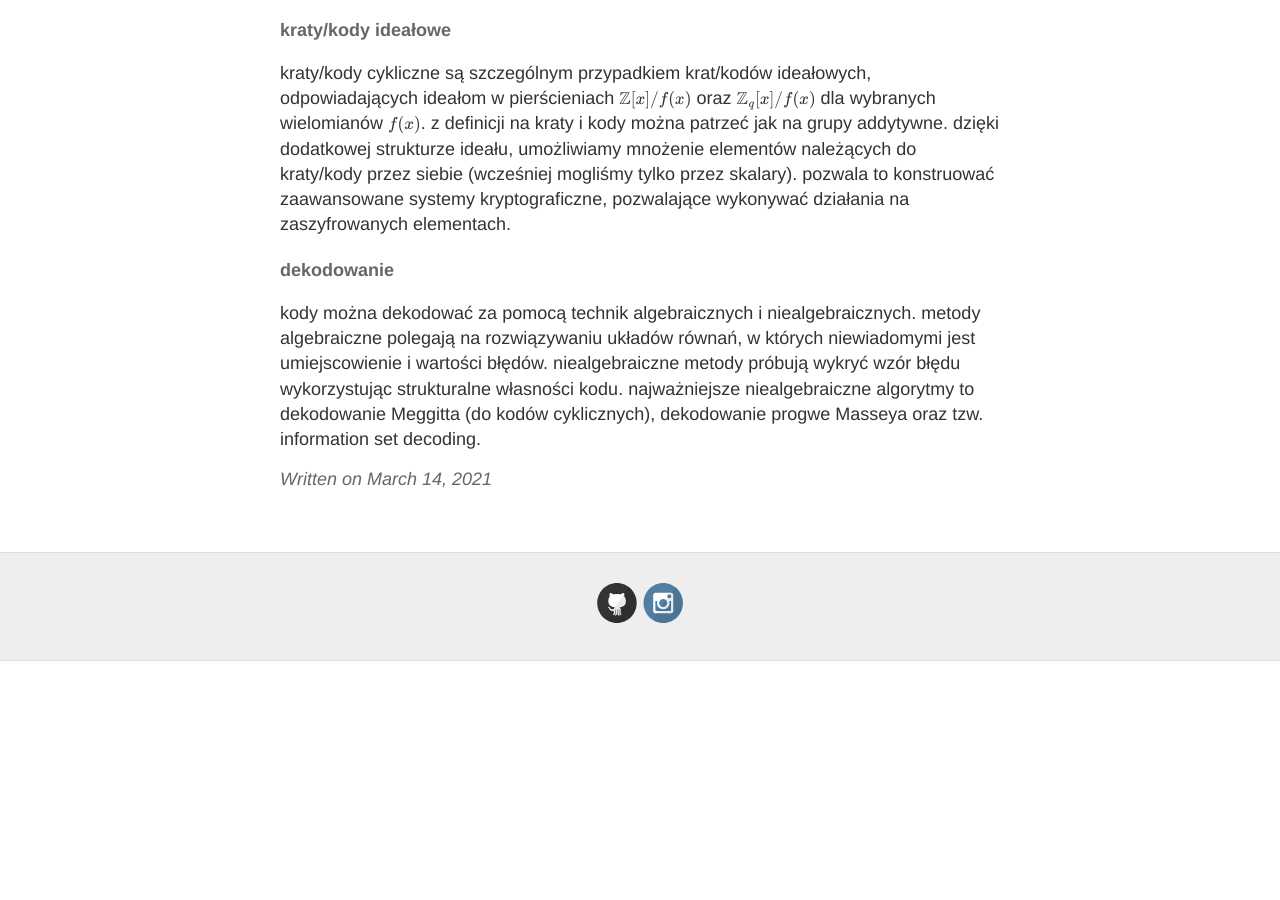
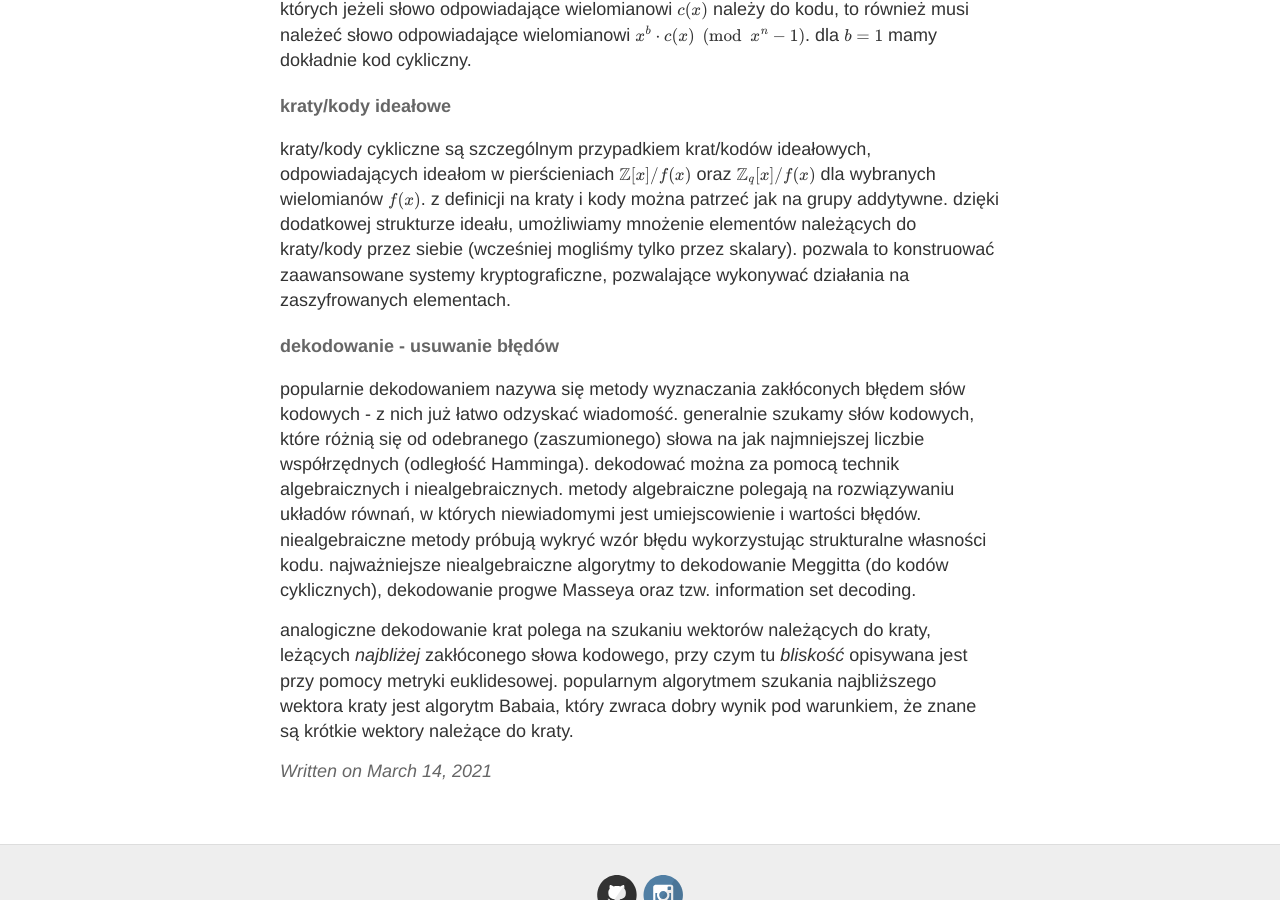
Before and after one commit to keIpie/keIpie.github.io, a Jekyll site: the page built from pq/_posts/2021-3-14-kraty-kody.md, in a window 1280 px wide and 900 px high, scrolled down 4440 px. Built offline with Jekyll 4.4.1, drawn with Linux system fonts in a browser that asks for light colours; formulas are drawn with MathJax 3; before the commit the page ends 5101 px from its top, so only the background shows below that; some of the changed text lies outside the part shown.

```diff
--- a/pq/_posts/2021-3-14-kraty-kody.md
+++ b/pq/_posts/2021-3-14-kraty-kody.md
@@ -46,7 +46,9 @@
 dwa słowa z zadanego kodu. ponieważ słowo zerowe zawsze należy do kodu, $d$ określa również najmniejszą możliwą liczbę niezerowych współczynników słowa.
 tworząc kod korekcyjny chcemy, aby minimalna odległość była jak największa - wtedy możemy wykryć i poprawić więcej błędów,
 które mogły pojawić się podczas transmisji wiadomości drogą radiową. kod o minimalnej odległości $d$ pozwoli
-wykryć $(d-1)$ błędów, a naprawić $\lfloor \frac{d-1}{2} \rfloor$ błędów.
+wykryć $(d-1)$ błędów, a naprawić $\lfloor \frac{d-1}{2} \rfloor$ błędów. wybór odległości Hamminga jako metryki, wydaje się naturalny
+jeżeli weźmie się pod uwagę, że drogą radiową wysyłane były ciągi bitów. w konsekwencji były tylko dwie mozliwe wartości współczynników: 0 albo 1,
+które mogły być różne na jeden tylko sposób (jak nie 0 to 1).
 
 w kratach długość wektorów i odległość między wektorami obliczamy przy pomocy metryki euklidesowej. minimalną odległość między
 dwoma wektorami kraty zadaje najkrótszy wektor kraty, oznaczany jako $\lambda_1$. dla krat dużych wymiarów znalezienie
@@ -153,9 +155,15 @@
 dzięki dodatkowej strukturze ideału, umożliwiamy mnożenie elementów należących do kraty/kody przez siebie (wcześniej mogliśmy tylko przez skalary).
 pozwala to konstruować zaawansowane systemy kryptograficzne, pozwalające wykonywać działania na zaszyfrowanych elementach.
 
-#### dekodowanie
+#### dekodowanie - usuwanie błędów
 
-kody można dekodować za pomocą technik algebraicznych i niealgebraicznych. metody algebraiczne polegają na rozwiązywaniu
-układów równań, w których niewiadomymi jest umiejscowienie i wartości błędów. niealgebraiczne metody próbują wykryć wzór błędu
-wykorzystując strukturalne własności kodu. najważniejsze niealgebraiczne algorytmy to dekodowanie Meggitta (do kodów cyklicznych),
-dekodowanie progwe Masseya oraz tzw. information set decoding.
+popularnie dekodowaniem nazywa się metody wyznaczania zakłóconych błędem słów kodowych - z nich już łatwo odzyskać wiadomość.
+generalnie szukamy słów kodowych, które różnią się od odebranego (zaszumionego) słowa na jak najmniejszej liczbie współrzędnych (odległość Hamminga).
+dekodować można za pomocą technik algebraicznych i niealgebraicznych.
+metody algebraiczne polegają na rozwiązywaniu układów równań, w których niewiadomymi jest umiejscowienie i wartości błędów.
+niealgebraiczne metody próbują wykryć wzór błędu wykorzystując strukturalne własności kodu. najważniejsze niealgebraiczne
+algorytmy to dekodowanie Meggitta (do kodów cyklicznych), dekodowanie progwe Masseya oraz tzw. information set decoding.
+
+analogiczne dekodowanie krat polega na szukaniu wektorów należących do kraty, leżących *najbliżej* zakłóconego słowa kodowego,
+przy czym tu *bliskość* opisywana jest przy pomocy metryki euklidesowej. popularnym algorytmem szukania najbliższego wektora kraty
+jest algorytm Babaia, który zwraca dobry wynik pod warunkiem, że znane są krótkie wektory należące do kraty.
```
